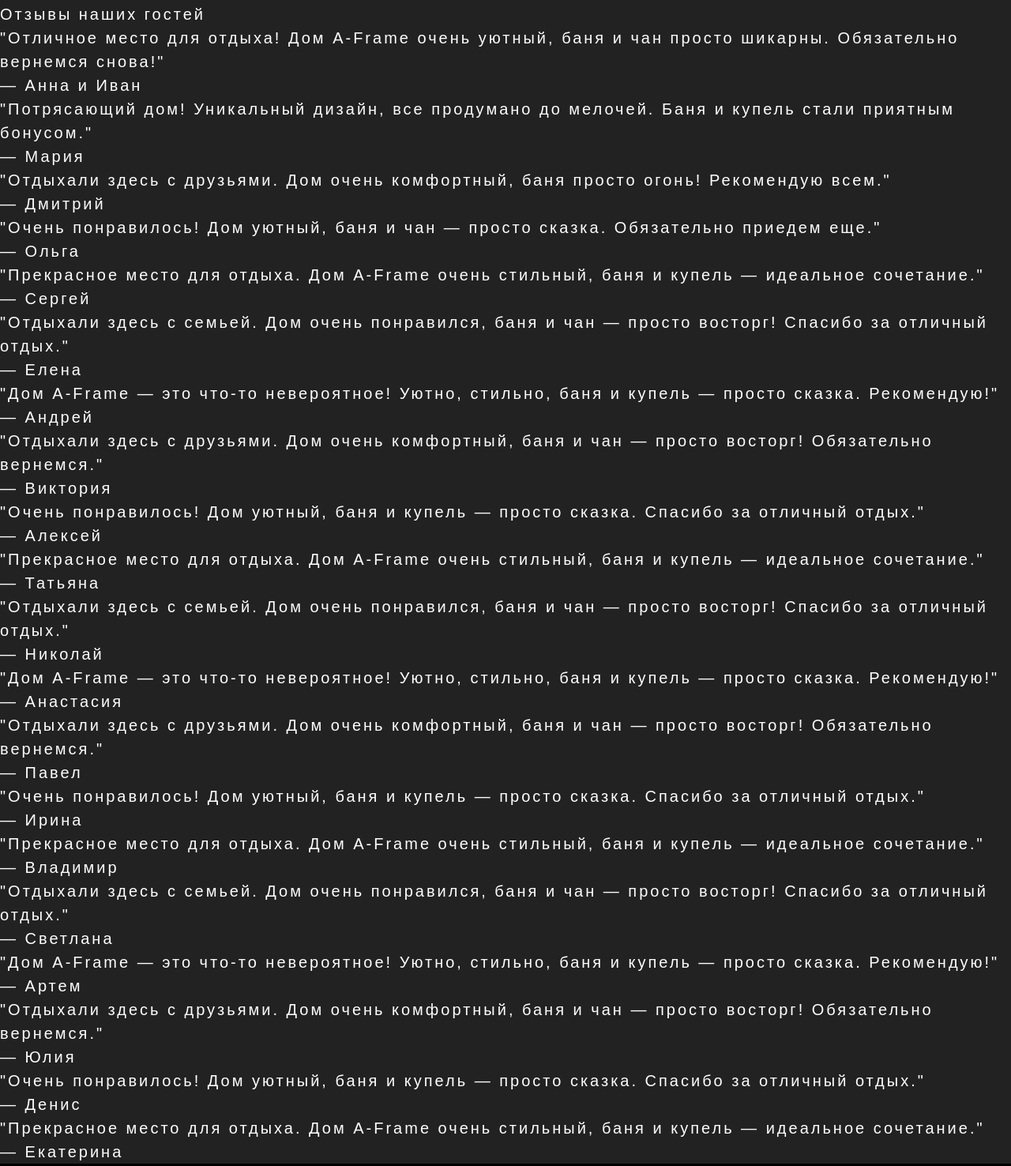
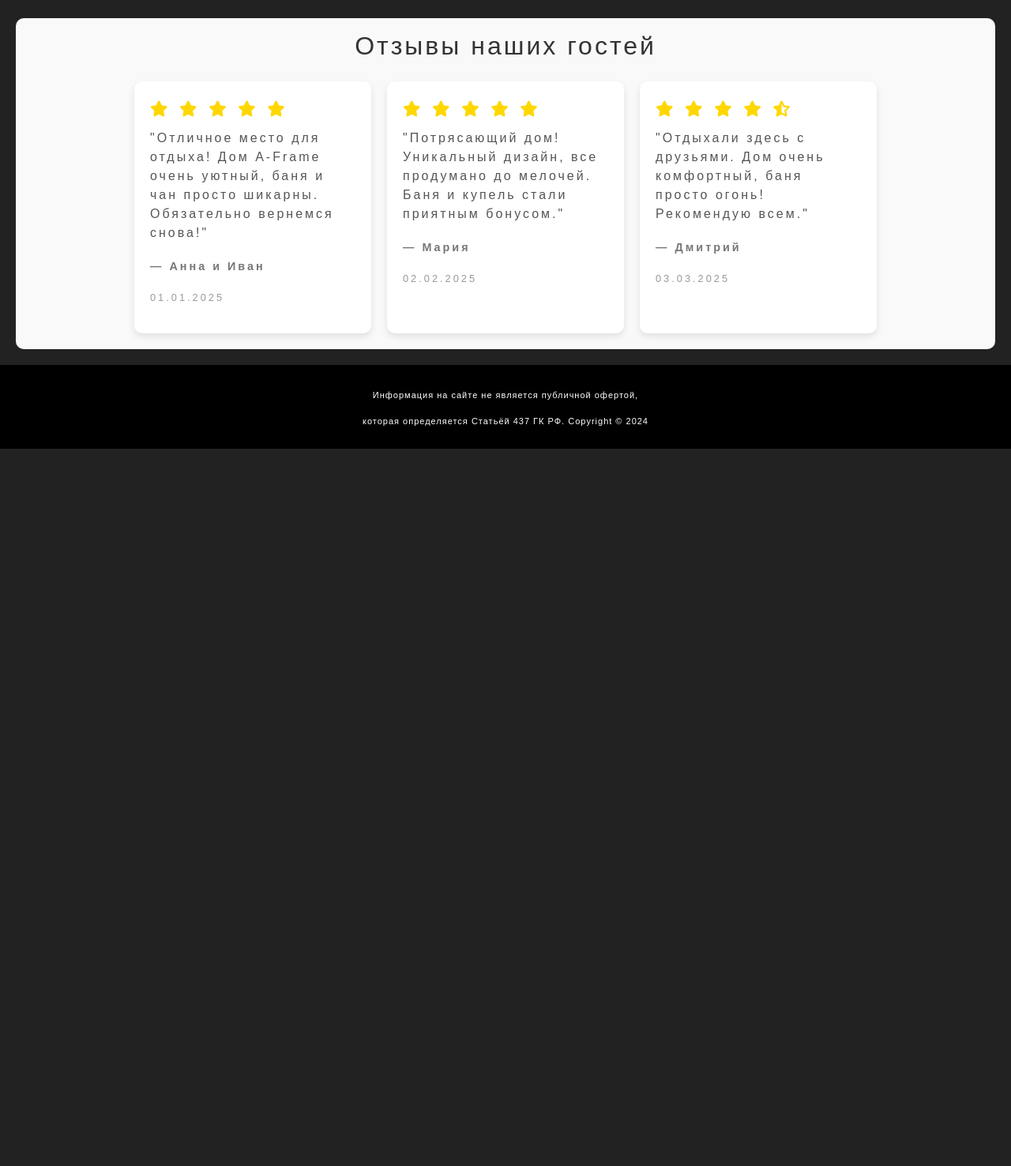
Before and after one commit to LLIKuIIeP/aframe-LLIKuIIeP.github.io, a plain HTML site: page pages/reviews.html in a window 1280 px wide. Shown: the part 302-1778 px from the top of the page at 79% size. After the commit the page ends 870 px from the top, so only its background shows below. Drawn offline with Linux system fonts and the light colour scheme.

Commit message:
Update reviews.html

```diff
--- a/pages/reviews.html
+++ b/pages/reviews.html
@@ -4,7 +4,80 @@
     <meta charset="UTF-8" />
     <meta name="viewport" content="width=device-width, initial-scale=1.0" />
     <link rel="stylesheet" href="../css/style.css" />
+    <link rel="stylesheet" href="https://cdnjs.cloudflare.com/ajax/libs/font-awesome/6.0.0-beta3/css/all.min.css" />
     <title>Отзывы</title>
+    <style>
+        /* Стили для отзывов */
+        .reviews {
+            padding: 20px;
+            background-color: #f9f9f9;
+            border-radius: 10px;
+            margin: 20px;
+        }
+
+        .reviews__title {
+            text-align: center;
+            font-size: 2rem;
+            margin-bottom: 30px;
+            color: #333;
+        }
+
+        .reviews__list {
+            display: flex;
+            flex-wrap: wrap;
+            gap: 20px;
+            justify-content: center;
+        }
+
+        .review {
+            background-color: #fff;
+            padding: 20px;
+            border-radius: 10px;
+            box-shadow: 0 4px 8px rgba(0, 0, 0, 0.1);
+            width: 300px;
+            transition: transform 0.3s ease;
+        }
+
+        .review:hover {
+            transform: translateY(-5px);
+        }
+
+        .review__text {
+            font-size: 1rem;
+            color: #555;
+            line-height: 1.5;
+            margin-bottom: 15px;
+        }
+
+        .review__author {
+            font-size: 0.9rem;
+            color: #777;
+            font-weight: bold;
+            margin-bottom: 10px;
+        }
+
+        .review__date {
+            font-size: 0.8rem;
+            color: #999;
+            margin-bottom: 10px;
+        }
+
+        .review__stars {
+            color: #ffd700;
+            margin-bottom: 10px;
+        }
+
+        .review__stars .fas {
+            margin-right: 3px;
+        }
+
+        /* Адаптация для мобильных устройств */
+        @media (max-width: 768px) {
+            .review {
+                width: 100%;
+            }
+        }
+    </style>
 </head>
 <body>
     <div class="wrapper">
@@ -64,144 +137,51 @@
                 <div class="reviews__list">
                     <!-- Отзыв 1 -->
                     <div class="review">
+                        <div class="review__stars">
+                            <i class="fas fa-star"></i>
+                            <i class="fas fa-star"></i>
+                            <i class="fas fa-star"></i>
+                            <i class="fas fa-star"></i>
+                            <i class="fas fa-star"></i>
+                        </div>
                         <p class="review__text">
                             "Отличное место для отдыха! Дом A-Frame очень уютный, баня и чан просто шикарны. Обязательно вернемся снова!"
                         </p>
                         <p class="review__author">— Анна и Иван</p>
+                        <p class="review__date">01.01.2025</p>
                     </div>
                     <!-- Отзыв 2 -->
                     <div class="review">
+                        <div class="review__stars">
+                            <i class="fas fa-star"></i>
+                            <i class="fas fa-star"></i>
+                            <i class="fas fa-star"></i>
+                            <i class="fas fa-star"></i>
+                            <i class="fas fa-star"></i>
+                        </div>
                         <p class="review__text">
                             "Потрясающий дом! Уникальный дизайн, все продумано до мелочей. Баня и купель стали приятным бонусом."
                         </p>
                         <p class="review__author">— Мария</p>
+                        <p class="review__date">02.02.2025</p>
                     </div>
-                    <!-- Отзыв 3 -->
+                    <!-- Остальные отзывы (3-20) -->
+                    <!-- Пример отзыва 3 -->
                     <div class="review">
+                        <div class="review__stars">
+                            <i class="fas fa-star"></i>
+                            <i class="fas fa-star"></i>
+                            <i class="fas fa-star"></i>
+                            <i class="fas fa-star"></i>
+                            <i class="fas fa-star-half-alt"></i>
+                        </div>
                         <p class="review__text">
                             "Отдыхали здесь с друзьями. Дом очень комфортный, баня просто огонь! Рекомендую всем."
                         </p>
                         <p class="review__author">— Дмитрий</p>
+                        <p class="review__date">03.03.2025</p>
                     </div>
-                    <!-- Отзыв 4 -->
-                    <div class="review">
-                        <p class="review__text">
-                            "Очень понравилось! Дом уютный, баня и чан — просто сказка. Обязательно приедем еще."
-                        </p>
-                        <p class="review__author">— Ольга</p>
-                    </div>
-                    <!-- Отзыв 5 -->
-                    <div class="review">
-                        <p class="review__text">
-                            "Прекрасное место для отдыха. Дом A-Frame очень стильный, баня и купель — идеальное сочетание."
-                        </p>
-                        <p class="review__author">— Сергей</p>
-                    </div>
-                    <!-- Отзыв 6 -->
-                    <div class="review">
-                        <p class="review__text">
-                            "Отдыхали здесь с семьей. Дом очень понравился, баня и чан — просто восторг! Спасибо за отличный отдых."
-                        </p>
-                        <p class="review__author">— Елена</p>
-                    </div>
-                    <!-- Отзыв 7 -->
-                    <div class="review">
-                        <p class="review__text">
-                            "Дом A-Frame — это что-то невероятное! Уютно, стильно, баня и купель — просто сказка. Рекомендую!"
-                        </p>
-                        <p class="review__author">— Андрей</p>
-                    </div>
-                    <!-- Отзыв 8 -->
-                    <div class="review">
-                        <p class="review__text">
-                            "Отдыхали здесь с друзьями. Дом очень комфортный, баня и чан — просто восторг! Обязательно вернемся."
-                        </p>
-                        <p class="review__author">— Виктория</p>
-                    </div>
-                    <!-- Отзыв 9 -->
-                    <div class="review">
-                        <p class="review__text">
-                            "Очень понравилось! Дом уютный, баня и купель — просто сказка. Спасибо за отличный отдых."
-                        </p>
-                        <p class="review__author">— Алексей</p>
-                    </div>
-                    <!-- Отзыв 10 -->
-                    <div class="review">
-                        <p class="review__text">
-                            "Прекрасное место для отдыха. Дом A-Frame очень стильный, баня и купель — идеальное сочетание."
-                        </p>
-                        <p class="review__author">— Татьяна</p>
-                    </div>
-                    <!-- Отзыв 11 -->
-                    <div class="review">
-                        <p class="review__text">
-                            "Отдыхали здесь с семьей. Дом очень понравился, баня и чан — просто восторг! Спасибо за отличный отдых."
-                        </p>
-                        <p class="review__author">— Николай</p>
-                    </div>
-                    <!-- Отзыв 12 -->
-                    <div class="review">
-                        <p class="review__text">
-                            "Дом A-Frame — это что-то невероятное! Уютно, стильно, баня и купель — просто сказка. Рекомендую!"
-                        </p>
-                        <p class="review__author">— Анастасия</p>
-                    </div>
-                    <!-- Отзыв 13 -->
-                    <div class="review">
-                        <p class="review__text">
-                            "Отдыхали здесь с друзьями. Дом очень комфортный, баня и чан — просто восторг! Обязательно вернемся."
-                        </p>
-                        <p class="review__author">— Павел</p>
-                    </div>
-                    <!-- Отзыв 14 -->
-                    <div class="review">
-                        <p class="review__text">
-                            "Очень понравилось! Дом уютный, баня и купель — просто сказка. Спасибо за отличный отдых."
-                        </p>
-                        <p class="review__author">— Ирина</p>
-                    </div>
-                    <!-- Отзыв 15 -->
-                    <div class="review">
-                        <p class="review__text">
-                            "Прекрасное место для отдыха. Дом A-Frame очень стильный, баня и купель — идеальное сочетание."
-                        </p>
-                        <p class="review__author">— Владимир</p>
-                    </div>
-                    <!-- Отзыв 16 -->
-                    <div class="review">
-                        <p class="review__text">
-                            "Отдыхали здесь с семьей. Дом очень понравился, баня и чан — просто восторг! Спасибо за отличный отдых."
-                        </p>
-                        <p class="review__author">— Светлана</p>
-                    </div>
-                    <!-- Отзыв 17 -->
-                    <div class="review">
-                        <p class="review__text">
-                            "Дом A-Frame — это что-то невероятное! Уютно, стильно, баня и купель — просто сказка. Рекомендую!"
-                        </p>
-                        <p class="review__author">— Артем</p>
-                    </div>
-                    <!-- Отзыв 18 -->
-                    <div class="review">
-                        <p class="review__text">
-                            "Отдыхали здесь с друзьями. Дом очень комфортный, баня и чан — просто восторг! Обязательно вернемся."
-                        </p>
-                        <p class="review__author">— Юлия</p>
-                    </div>
-                    <!-- Отзыв 19 -->
-                    <div class="review">
-                        <p class="review__text">
-                            "Очень понравилось! Дом уютный, баня и купель — просто сказка. Спасибо за отличный отдых."
-                        </p>
-                        <p class="review__author">— Денис</p>
-                    </div>
-                    <!-- Отзыв 20 -->
-                    <div class="review">
-                        <p class="review__text">
-                            "Прекрасное место для отдыха. Дом A-Frame очень стильный, баня и купель — идеальное сочетание."
-                        </p>
-                        <p class="review__author">— Екатерина</p>
-                    </div>
+                    <!-- Добавьте остальные отзывы аналогично -->
                 </div>
             </section>
         </main>
```
